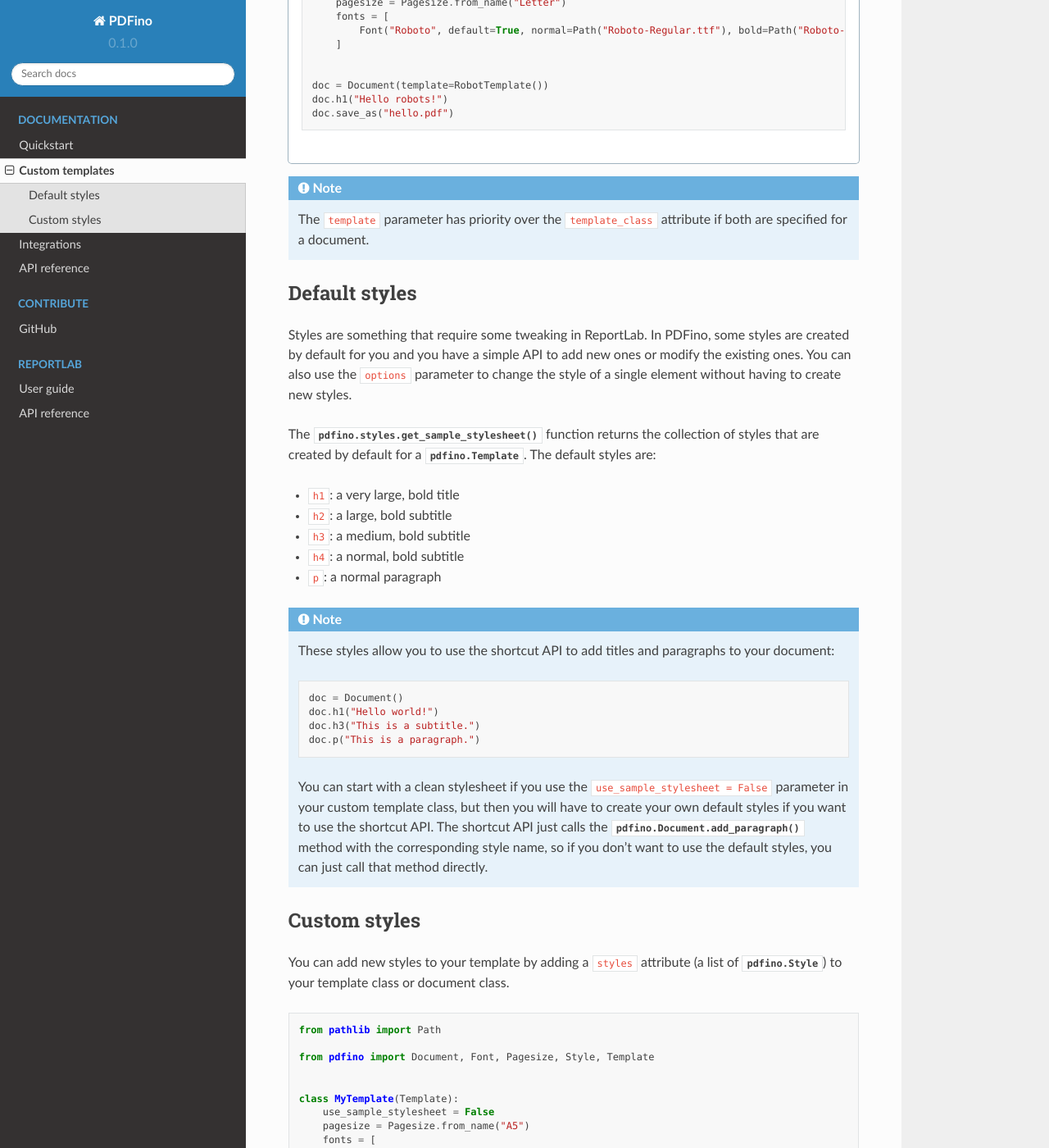
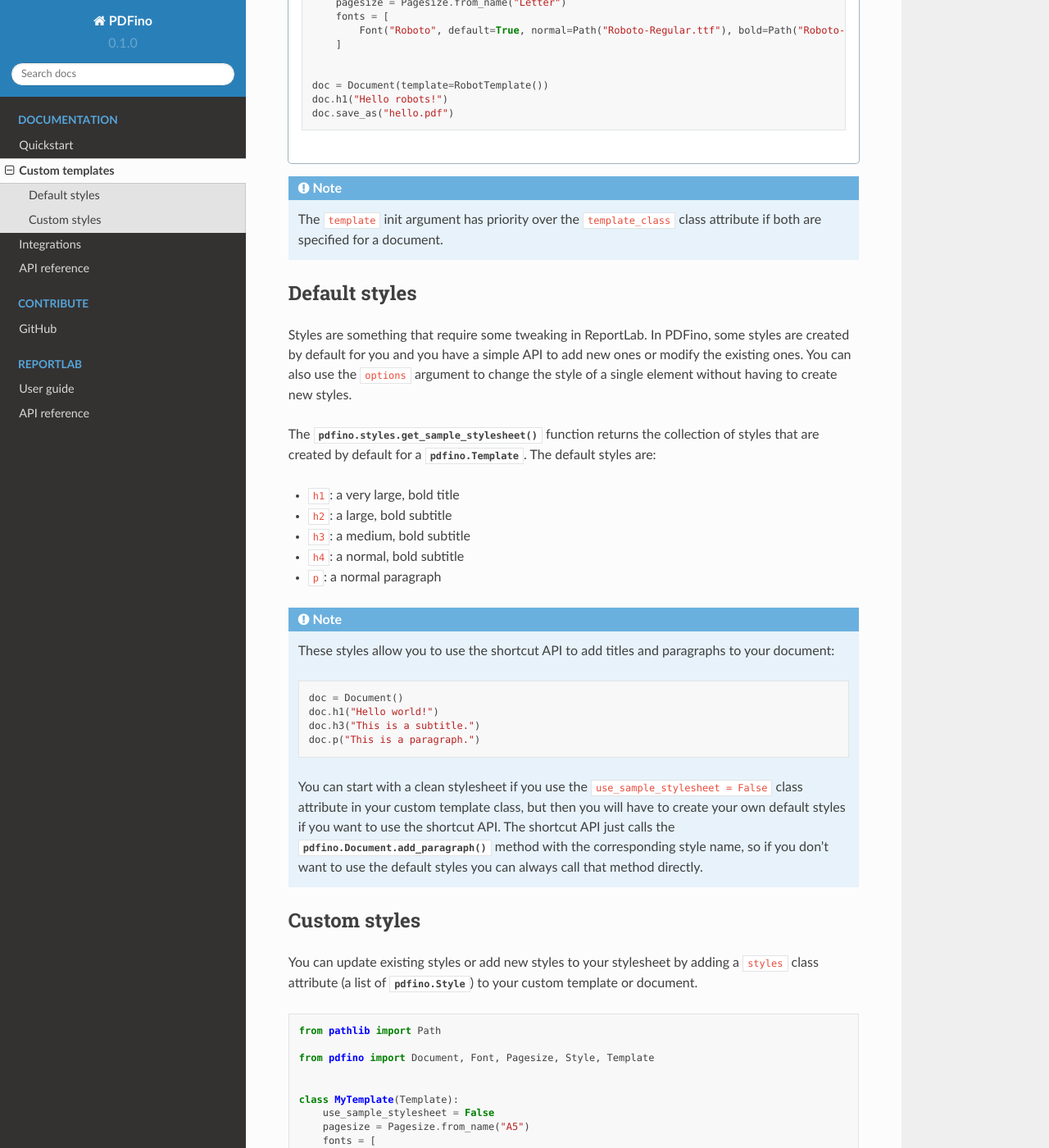
Before and after one commit to eillarra/pdfino, a Sphinx documentation site: the page built from docs/templates.rst, in a window 1280 px wide and 1400 px high, scrolled down 507 px. Shown: the whole window at 82% size. Built offline with Sphinx 7.4.7 and the Read the Docs theme 2.0.0, drawn with Linux system fonts in a browser that asks for light colours; some of the changed text lies outside the part shown.

```diff
--- a/docs/integrations.rst
+++ b/docs/integrations.rst
@@ -18,8 +18,5 @@
       doc.h1('Django PDF')
       return PdfResponse(doc.bytes, filename='django.pdf')
 
-.. module:: PdfResponse
-  :synopsis: A subclass of Django's HttpResponse for generating PDF responses.
-
 The :class:`pdfino.django.PdfResponse` class is a subclass of Django's ``HttpResponse`` so, of course, it will only
 work if you have Django installed in your project.
--- a/docs/templates.rst
+++ b/docs/templates.rst
@@ -11,7 +11,7 @@
 
   .. tab:: Template as parameter
 
-    A template instance can be passed as a parameter to the :class:`pdfino.Document` class constructor:
+    A template instance can be passed as an argument to the :class:`pdfino.Document` class constructor:
 
     .. code-block:: python
 
@@ -36,7 +36,7 @@
   .. tab:: Reusable custom document
 
     If you plan to reuse the same template in multiple documents, you can also subclass :class:`pdfino.Document`
-    and set the ``template_class`` attribute:
+    and set the ``template_class`` class attribute:
 
     .. code-block:: python
 
@@ -57,13 +57,14 @@
 
 .. note::
 
-  The ``template`` parameter has priority over the ``template_class`` attribute if both are specified for a document.
+  The ``template`` init argument has priority over the ``template_class`` class attribute if both are specified
+  for a document.
 
 Default styles
 --------------
 
 Styles are something that require some tweaking in ReportLab. In PDFino, some styles are created by default for you
-and you have a simple API to add new ones or modify the existing ones. You can also use the ``options`` parameter
+and you have a simple API to add new ones or modify the existing ones. You can also use the ``options`` argument
 to change the style of a single element without having to create new styles.
 
 The :func:`pdfino.styles.get_sample_stylesheet` function returns the collection of styles that are created by default
@@ -86,16 +87,16 @@
     doc.h3("This is a subtitle.")
     doc.p("This is a paragraph.")
 
-  You can start with a clean stylesheet if you use the ``use_sample_stylesheet = False`` parameter in your custom
-  template class, but then you will have to create your own default styles if you want to use the shortcut API.
-  The shortcut API just calls the :meth:`pdfino.Document.add_paragraph` method with the corresponding style name,
-  so if you don't want to use the default styles, you can just call that method directly.
+  You can start with a clean stylesheet if you use the ``use_sample_stylesheet = False`` class attribute in
+  your custom template class, but then you will have to create your own default styles if you want to use the
+  shortcut API. The shortcut API just calls the :meth:`pdfino.Document.add_paragraph` method with the corresponding
+  style name, so if you don't want to use the default styles you can always call that method directly.
 
 Custom styles
 -------------
 
-You can add new styles to your template by adding a ``styles`` attribute (a list of :class:`pdfino.Style`) to your
-template class or document class.
+You can update existing styles or add new styles to your stylesheet by adding a ``styles`` class attribute
+(a list of :class:`pdfino.Style`) to your custom template or document.
 
 .. code-block:: python
 
```
Also changed, not shown: 3 other files.
